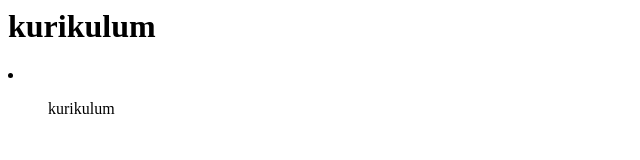
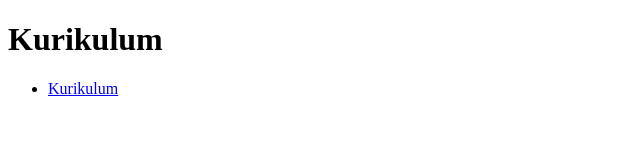
Before and after one commit to ITMaulanaali/itmaulanaali.github.io, a plain HTML site: page cec/kurikulum.html in a window 1280 px wide. Shown: the whole page, without its empty margins (0-640 px from the left). Drawn offline with Linux system fonts and the light colour scheme.

Commit message:
Update kurikulum.html

```diff
--- a/cec/kurikulum.html
+++ b/cec/kurikulum.html
@@ -1,13 +1,16 @@
-<!DOCTYPE>
+<!DOCTYPE html>
 <html>
 <head>
+    <title>Kurikulum</title>
 </head>
 <body>
-<h1> kurikulum </h1>
-<li>
-<ul>
-<link rel="https://docs.google.com/spreadsheets/d/1eeBW-SYIhnQU8ikabH598K_4nkZEFF1P/edit?gid=843165231#gid=843165231"> kurikulum </link>
-</ul>
-</li>
+    <h1>Kurikulum</h1>
+    <ul>
+        <li>
+            <a href="https://docs.google.com/spreadsheets/d/1eeBW-SYIhnQU8ikabH598K_4nkZEFF1P/edit?gid=843165231#gid=843165231">
+                Kurikulum
+            </a>
+        </li>
+    </ul>
 </body>
 </html>
```
